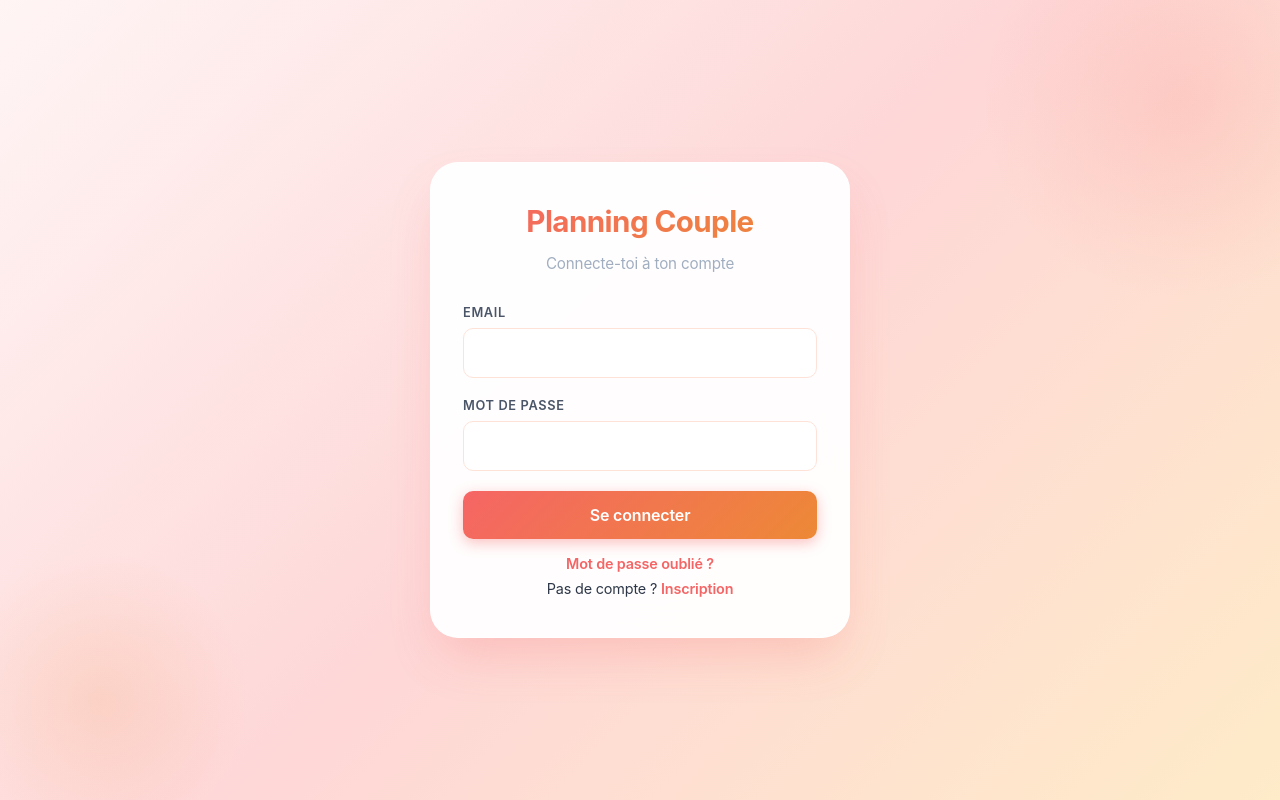
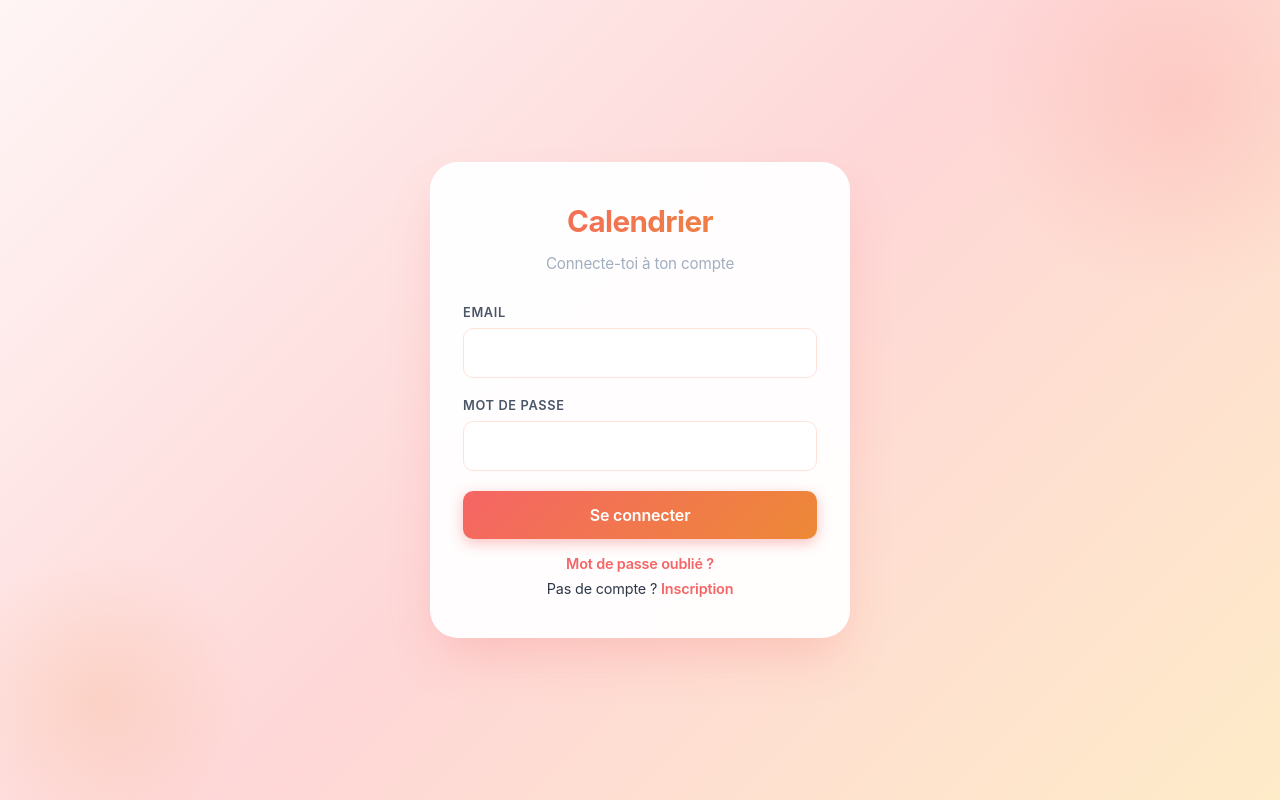
Before and after one commit to jordanpellegrini/Calendrier-, a React (Vite) app: page /login in a window 1280 px wide. Built offline with nearby package versions, Linux system fonts and the light colour scheme; no server answers.

Commit message:
Add files via upload

```diff
--- a/src/pages/Login.jsx
+++ b/src/pages/Login.jsx
@@ -26,7 +26,7 @@ export default function Login() {
   return (
     <div className="auth-page">
       <div className="auth-card">
-        <h1>Planning Couple</h1>
+        <h1>Calendrier</h1>
         <p className="subtitle">Connecte-toi à ton compte</p>
         <form onSubmit={handleSubmit}>
           <div className="form-group">
```
